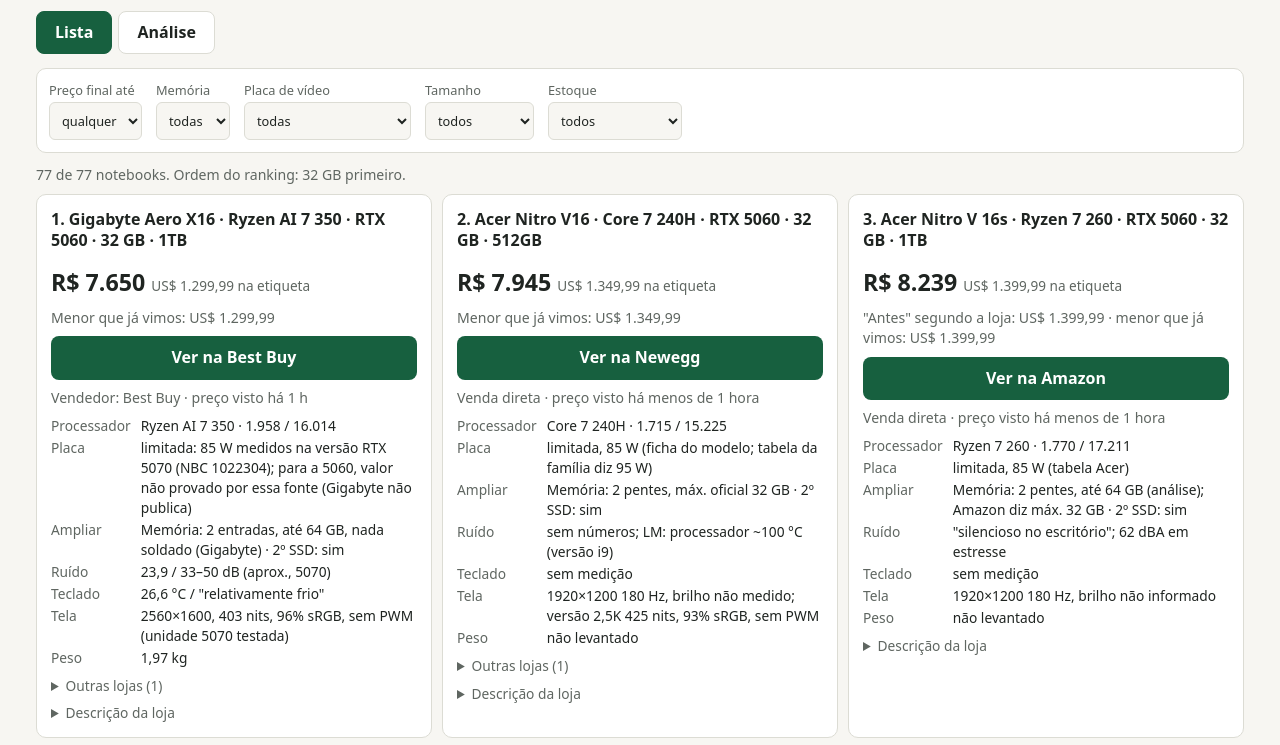
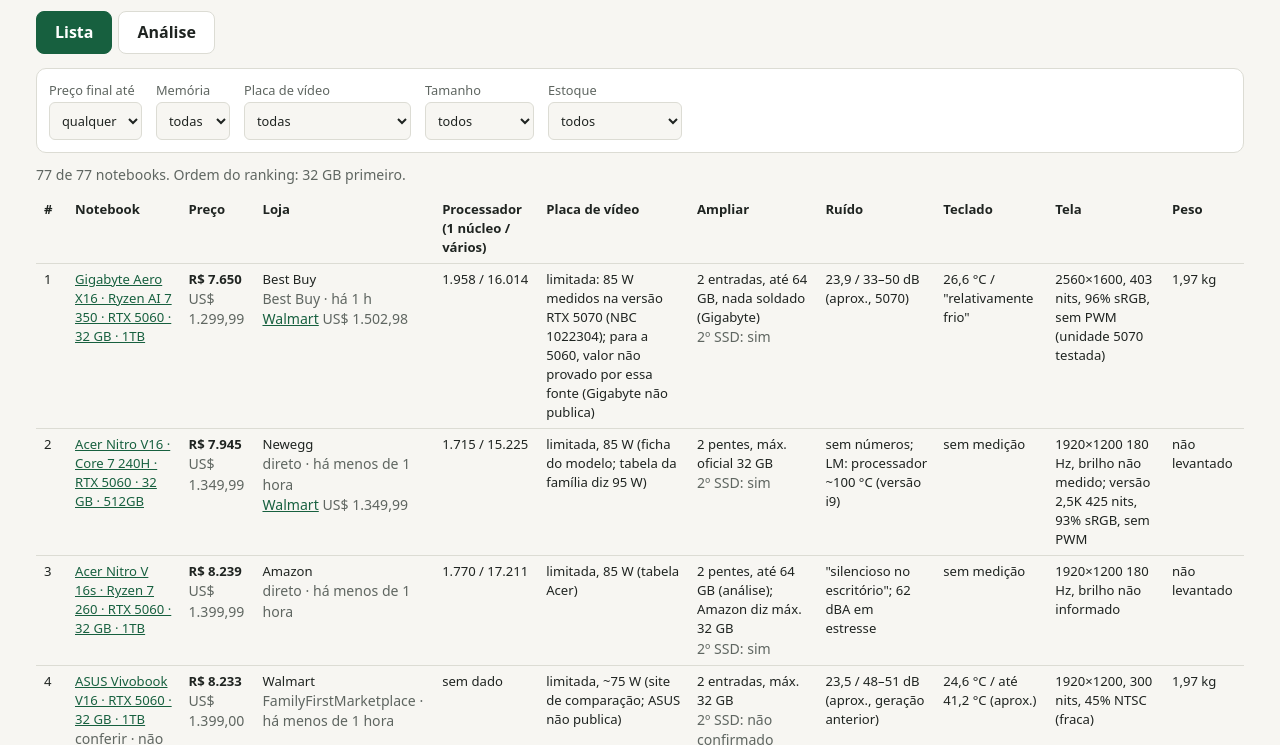
Before and after one commit to ayrespaulogabriel-code/lista-nb, a plain HTML site: page index.html in a window 1280 px wide. Shown: the part 71-816 px from the top of the page. Drawn offline with Linux system fonts and the light colour scheme.

Commit message:
Tabela no computador

```diff
--- a/index.html
+++ b/index.html
@@ -37,6 +37,9 @@ a{color:var(--marca)}
 .ana{background:var(--cartao);border:1px solid var(--linha);border-radius:10px;padding:4px 16px 16px;max-width:820px}
 table{border-collapse:collapse;width:100%;font-size:.88rem}th,td{text-align:left;padding:6px 8px;border-bottom:1px solid var(--linha);vertical-align:top}
 .rolar{overflow-x:auto}
+#tabela{display:none}
+#tabela td,#tabela th{font-size:.82rem}
+@media (min-width:1000px){#cartoes{display:none}#tabela{display:block}}
 </style>
 </head>
 <body>
@@ -58,6 +61,7 @@ table{border-collapse:collapse;width:100%;font-size:.88rem}th,td{text-align:left
     </div>
     <p class="cont" id="cont"></p>
     <div class="cartoes" id="cartoes"></div>
+    <div class="rolar" id="tabela"></div>
   </section>
   <section id="ana" hidden><div class="ana" id="ana-c"></div></section>
 </div>
@@ -97,12 +101,15 @@ function cartao(m){
   <details><summary>Descrição da loja</summary>${esc(m.titulo)}</details>
   </article>`;
 }
+function etq(m){return m.etiquetas.concat(m.estoque===false?['esgotado']:[],m.promo?['caiu '+m.promo.queda_pct+'%']:[]).join(' · ');}
+function linhaT(m){return `<tr><td>${m.pos}</td><td><a href="${seguro(m.url)}" rel="noopener noreferrer" target="_blank">${esc(m.nome)}</a><div class="sub">${esc(etq(m))}</div></td><td><b>${rs(m.rs)}</b><div class="sub">${us(m.usd)}</div></td><td>${esc(m.loja)}<div class="sub">${m.direto?'direto':esc(m.vendedor||'não lido')} · ${quando(m.visto)}</div>${(m.outras||[]).map(o=>`<div class="sub"><a href="${seguro(o.url)}" rel="noopener noreferrer" target="_blank">${esc(o.loja)}</a> ${us(o.usd)}</div>`).join('')}</td><td>${m.cinebench?m.cinebench.um.toLocaleString('pt-BR')+' / '+m.cinebench.varios.toLocaleString('pt-BR'):'sem dado'}</td><td>${esc(m.placa||'não informado')}</td><td>${esc(m.memoria||'não informado')}<div class="sub">2º SSD: ${esc(m.ssd2)}</div></td><td>${esc(m.ruido||'sem medição')}</td><td>${esc(m.topo||'sem medição')}</td><td>${esc(m.tela_ficha||'não levantada')}</td><td>${esc(m.peso||'não levantado')}</td></tr>`;}
 function desenhar(){
   const p=+$('f-preco').value,r=$('f-ram').value,g=$('f-gpu').value,t=$('f-tam').value,e=$('f-est').value;
   const v=D.modelos.filter(m=>(!p||m.rs<=p)&&(!r||String(m.ram)===r)&&(!g||(g==='5060'?/^5060/.test(m.gpu):!/^5060/.test(m.gpu)))&&
     (!t||(t==='15'?m.polegadas&&m.polegadas<16:t==='16'?m.polegadas>=16&&m.polegadas<17:m.polegadas>=17))&&(!e||m.estoque!==false));
   $('cont').textContent=v.length+' de '+D.modelos.length+' notebooks. Ordem do ranking: 32 GB primeiro.';
   $('cartoes').innerHTML=v.map(cartao).join('')||'<p>Nenhum notebook com esses filtros.</p>';
+  $('tabela').innerHTML=v.length?`<table><tr><th>#</th><th>Notebook</th><th>Preço</th><th>Loja</th><th>Processador (1 núcleo / vários)</th><th>Placa de vídeo</th><th>Ampliar</th><th>Ruído</th><th>Teclado</th><th>Tela</th><th>Peso</th></tr>${v.map(linhaT).join('')}</table>`:'<p>Nenhum notebook com esses filtros.</p>';
 }
 function analise(a){
   if(!a){$('ana-c').innerHTML='<p>Análise ainda não escrita.</p>';return;}
```
